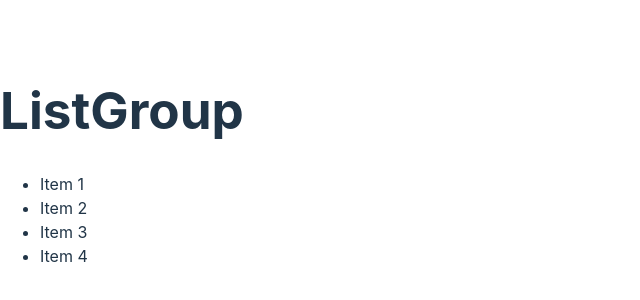
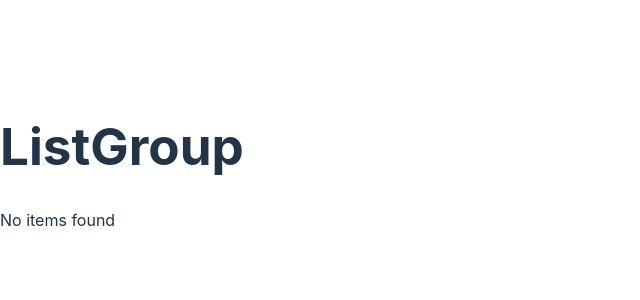
Before and after one commit to Derrick-MUGISHA/kigali, a React (Vite) app: page / in a window 1280 px wide. Shown: the part 234-534 px from the top of the page, without its empty margins (0-640 px from the left). Built offline with nearby package versions, Linux system fonts and the light colour scheme.

Commit message:
new imprementation

```diff
--- a/src/components/ListGroup.tsx
+++ b/src/components/ListGroup.tsx
@@ -1,9 +1,12 @@
 function ListGroup() {
-  const items = ["Item 1", "Item 2", "Item 3", "Item 4"];
+  let items = ["Item 1", "Item 2", "Item 3", "Item 4"];
+
+  items = [];
 
   return (
     <>
       <h1>ListGroup</h1>
+      {items.length === 0 && <p>No items found</p>}
       <ul className="list-group">
         {items.map((item) => (
           <li key={item}>{item}</li>
```
